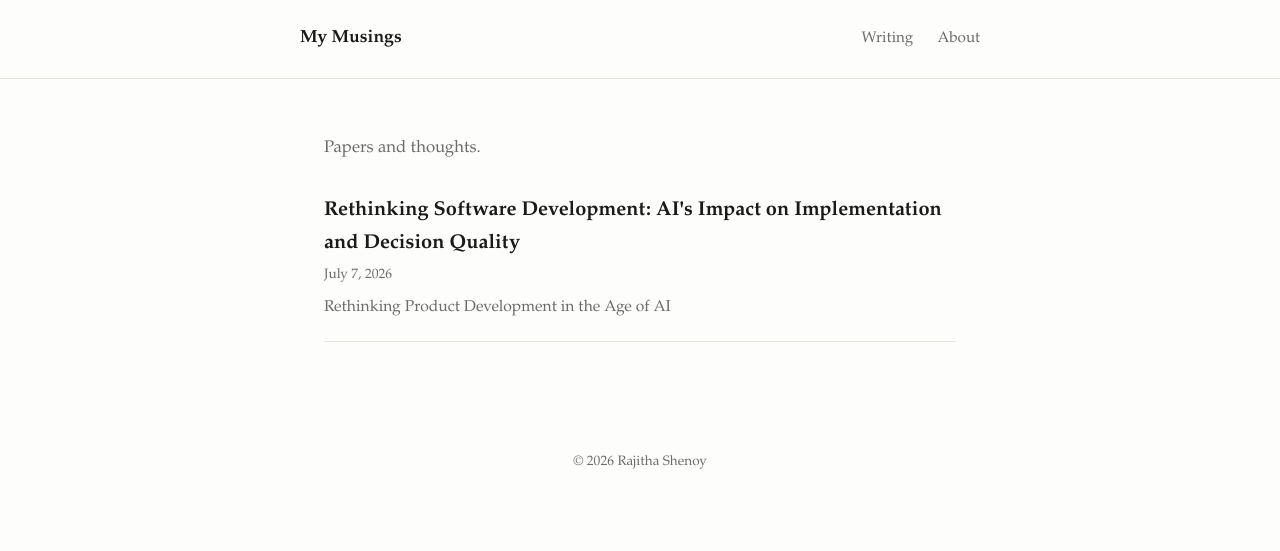
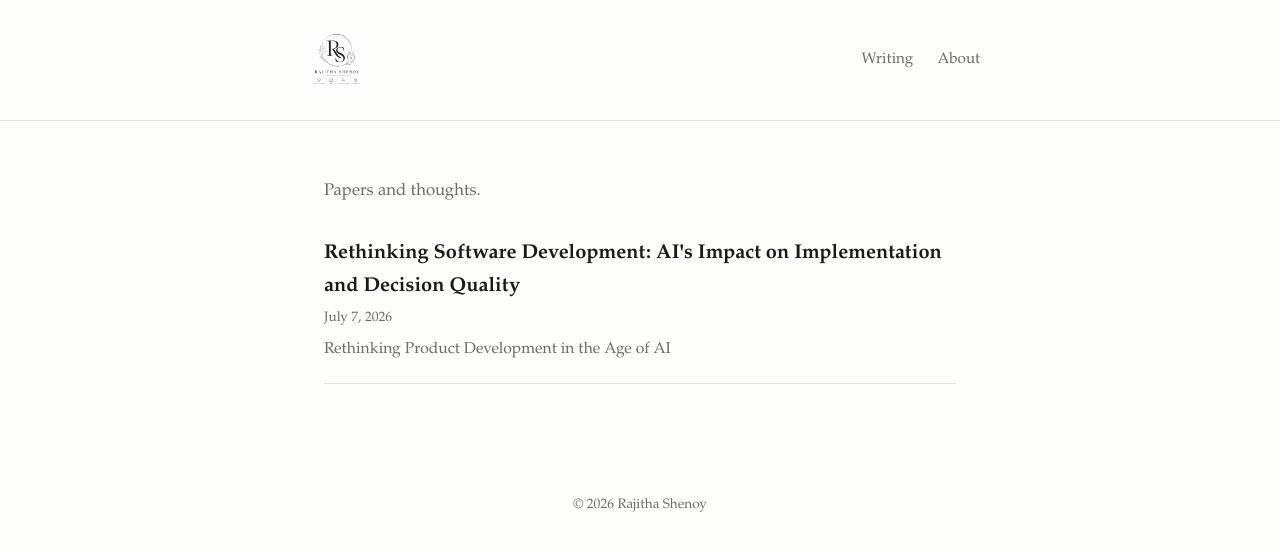
Before and after one commit to rajithashenoy-experiments/rajithashenoy-experiments.github.io, a Jekyll site: the page built from index.html, in a window 1280 px wide. Shown: the top 551 px of the page. Built offline with Jekyll 4.4.1, drawn with Linux system fonts in a browser that asks for light colours.

Commit message:
Added logo for my site

```diff
--- a/_config.yml
+++ b/_config.yml
@@ -1,4 +1,4 @@
-title: My Musings
+title: Rajitha Shenoy's Writings
 description: Papers and thoughts.
 author: Rajitha Shenoy
 baseurl: ""
--- a/_layouts/default.html
+++ b/_layouts/default.html
@@ -11,7 +11,9 @@
 <body>
   <header class="site-header">
     <nav>
-      <a class="site-title" href="{{ '/' | relative_url }}">{{ site.title }}</a>
+      <a class="site-title" href="{{ '/' | relative_url }}">
+        <img src="{{ '/assets/images/logo.png' | relative_url }}" alt="{{ site.author }}" class="site-logo">
+      </a>
       <div class="nav-links">
         <a href="{{ '/' | relative_url }}">Writing</a>
         <a href="{{ '/about/' | relative_url }}">About</a>
--- a/assets/css/style.css
+++ b/assets/css/style.css
@@ -41,9 +41,14 @@ a:hover { text-decoration: underline; }
 }
 
 .site-title {
-  font-weight: 700;
-  font-size: 1.1rem;
-  color: var(--text);
+  display: inline-block;
+  line-height: 0;
+}
+
+.site-logo {
+  display: block;
+  height: 72px;
+  width: auto;
 }
 
 .nav-links a {
```
Also changed, not shown: assets/images/logo.png (added).
